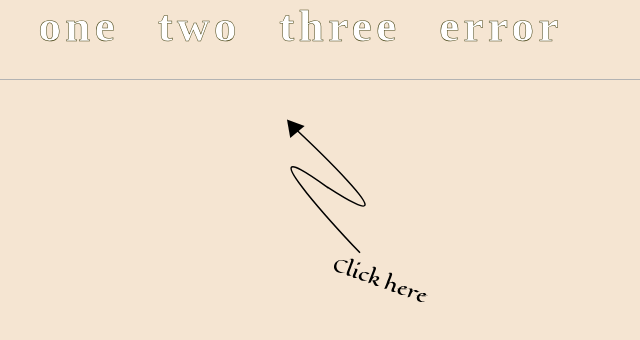
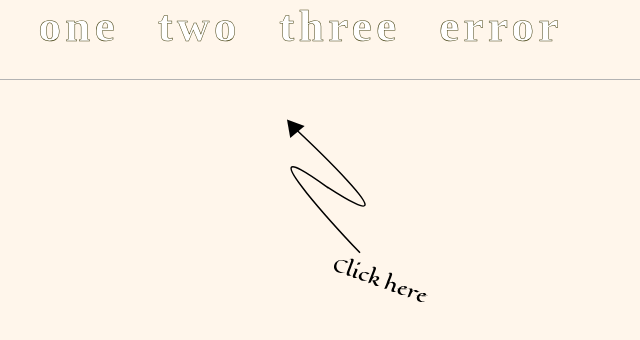
Before and after one commit to henokwel/dynamicroute, a React (Create React App) app: page / in a window 1280 px wide. Shown: the top 340 px of the page, without its empty margins (0-640 px from the left). Built offline with nearby package versions, Linux system fonts and the light colour scheme; a web font is replaced by a local one.

Commit message:
miner color changes...

```diff
--- a/src/index.css
+++ b/src/index.css
@@ -2,7 +2,6 @@
 * {
   box-sizing: border-box;
 }
-
 
 body {
   margin: 0;
@@ -10,9 +9,8 @@ body {
   -webkit-font-smoothing: antialiased;
   -moz-osx-font-smoothing: grayscale;
   /* background-image: url("./Assets/texture.jpg"); */
-   background-size: center;
-   background-color: #f5e5d2;
+  background-size: center;
+  background-color: #fff6eb;
   font-size: clamp(1rem, 2vw, 2rem);
   color: rgb(112, 128, 143);
-
- }
+}
```
